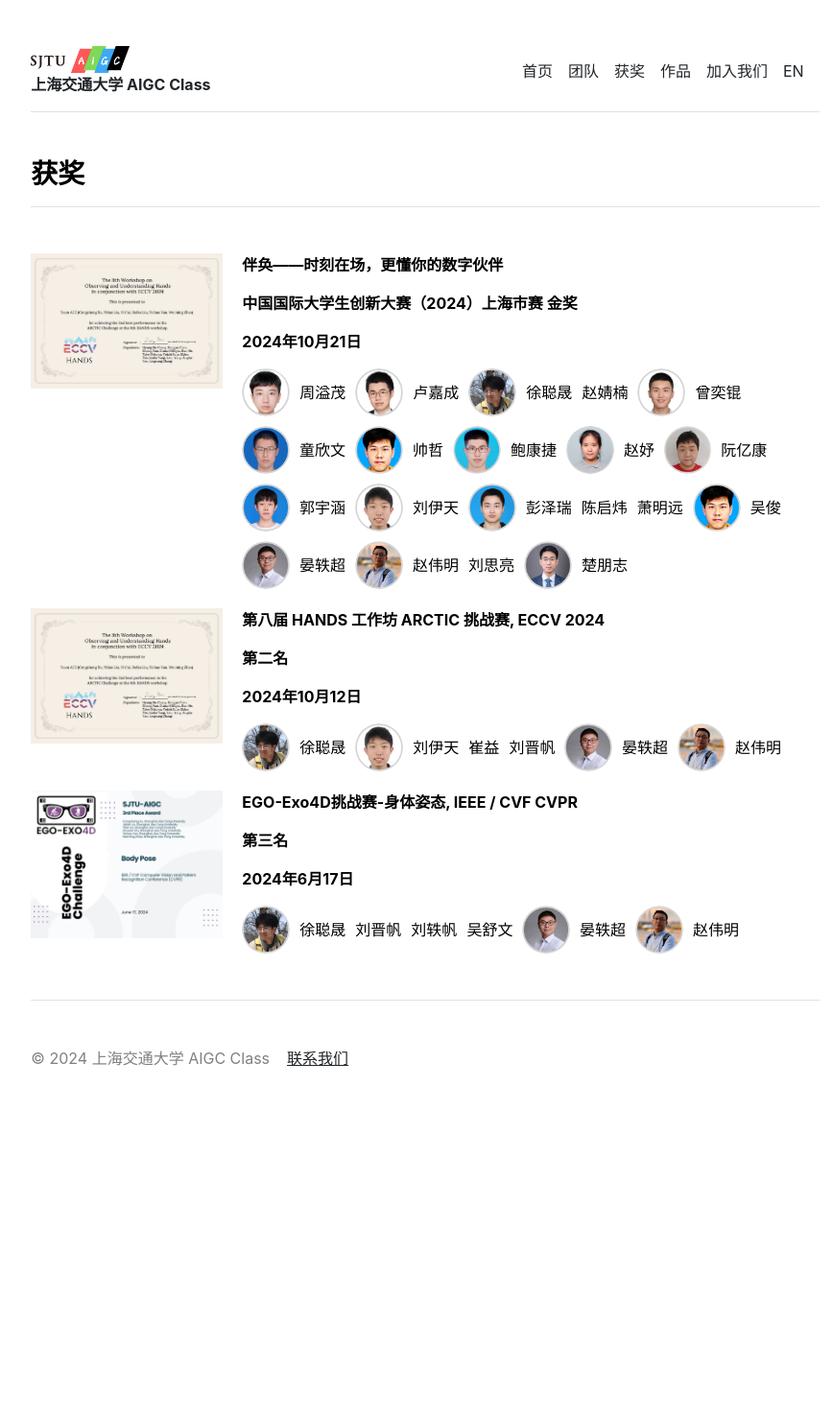
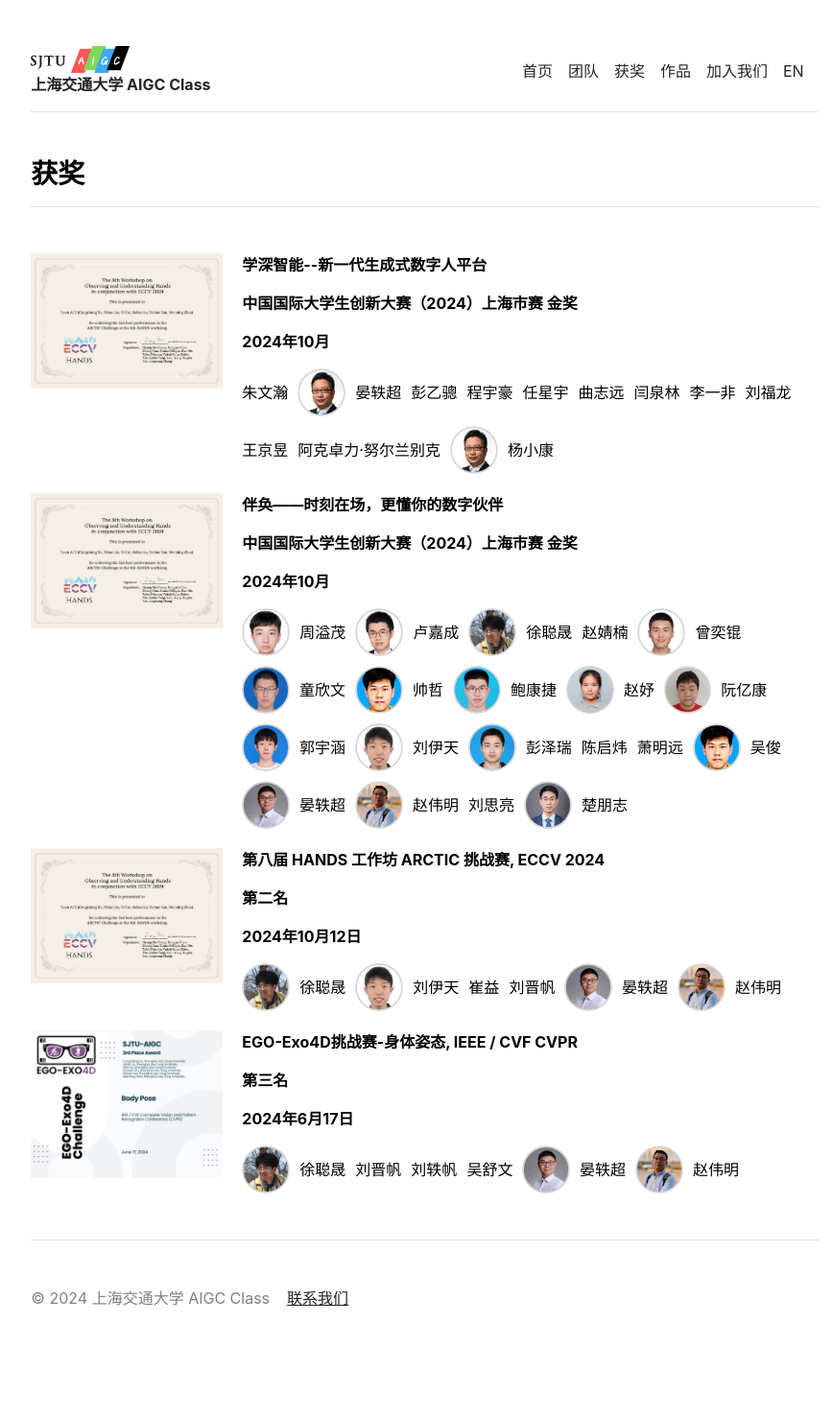
Before and after one commit to SJTU-AIGC/cn, a Jekyll site: the page built from awards.md, in a window 1280 px wide. Shown: the whole page at 96% size, without its empty margins (197-1065 px from the left). Built offline with Jekyll 4.4.1, drawn with Linux system fonts in a browser that asks for light colours; before the commit the page ends 1227 px from its top, so only the background shows below that.

Commit message:
Update awards.html

```diff
--- a/_layouts/awards.html
+++ b/_layouts/awards.html
@@ -3,6 +3,72 @@ layout: default
 ---
 
 <h3 class="fw-bold border-bottom pb-3 mb-5">获奖</h3>
+
+<!-- 2024/10/21 中国国际大学生创新大赛（2024）上海市赛金奖 -2 -->
+<div class="award">
+  <div class="award-image">
+    <img src="assets/img/awards/20240930_ECCV_Challange.jpg" alt="20240930 ECCV Challange Team ACE 2nd Place">
+  </div>
+  <div class="award-details">
+    <p><strong>学深智能--新一代生成式数字人平台</strong></p>
+    <p><strong>中国国际大学生创新大赛（2024）上海市赛 金奖</strong></p>
+    <p><strong>2024年10月</strong></p>
+
+    <div class="winners-container">
+      <div class="winner-details">
+        <!-- <img src="assets/img/classof2023/zhouyimao.png" alt="Yimao ZHOU" class="winner-avatar"> -->
+        <span>朱文瀚</span>
+      </div>
+      <div class="winner-details">
+        <img src="assets/img/faculty/yangxiaokang.png" alt="Jiacheng LU" class="winner-avatar">
+        <span>晏轶超</span>
+      </div>
+      <div class="winner-details">
+        <!-- <img src="assets/img/classof2023/xucongsheng.png" alt="Congsheng XU" class="winner-avatar"> -->
+        <span>彭乙骢</span>
+      </div>
+      <div class="winner-details">
+        <!-- <img src="assets/img/classof2023/liuyitian.png" alt="Yitian LIU" class="winner-avatar"> -->
+        <span>程宇豪</span>
+      </div>
+      <div class="winner-details">
+        <!-- <img src="assets/img/classof2023/zengyikun.png" alt="Yikun ZENG" class="winner-avatar"> -->
+        <span>任星宇</span>
+      </div>
+      <div class="winner-details">
+        <!-- <img src="assets/img/classof2023/tongxinwen.png" alt="Xinwen TONG" class="winner-avatar"> -->
+        <span>曲志远</span>
+      </div>
+      <div class="winner-details">
+        <!-- <img src="assets/img/classof2023/shuaizhe.png" alt="Zhe SHUAI" class="winner-avatar"> -->
+        <span>闫泉林</span>
+      </div>
+      <div class="winner-details">
+        <!-- <img src="assets/img/classof2023/baokangjie.png" alt="Kangjie BAO" class="winner-avatar"> -->
+        <span>李一非</span>
+      </div>
+      <div class="winner-details">
+        <!-- <img src="assets/img/classof2023/zhaoyu.png" alt="Yu ZHAO" class="winner-avatar"> -->
+        <span>刘福龙</span>
+      </div>
+      <div class="winner-details">
+        <!-- <img src="assets/img/classof2023/ruanyikang.png" alt="Yiakng RUAN" class="winner-avatar"> -->
+        <span>王京昱</span>
+      </div>
+      <div class="winner-details">
+        <!-- <img src="assets/img/classof2023/guoyuhan.png" alt="Yuhan GUO" class="winner-avatar"> -->
+        <span>阿克卓力·努尔兰别克</span>
+      </div>
+
+      <div class="winner-details">
+        <img src="assets/img/faculty/yangxiaokang.png" alt="Xiaokang YANG" class="winner-avatar">
+        <span>杨小康</span>
+      </div>
+
+    </div>
+  </div>
+</div>
+
 
 <!-- 2024/10/21 中国国际大学生创新大赛（2024）上海市赛金奖 -1 -->
 <div class="award">
@@ -12,7 +78,7 @@ layout: default
   <div class="award-details">
     <p><strong>伴奂——时刻在场，更懂你的数字伙伴</strong></p>
     <p><strong>中国国际大学生创新大赛（2024）上海市赛 金奖</strong></p>
-    <p><strong>2024年10月21日</strong></p>
+    <p><strong>2024年10月</strong></p>
 
     <div class="winners-container">
       <div class="winner-details">
```
